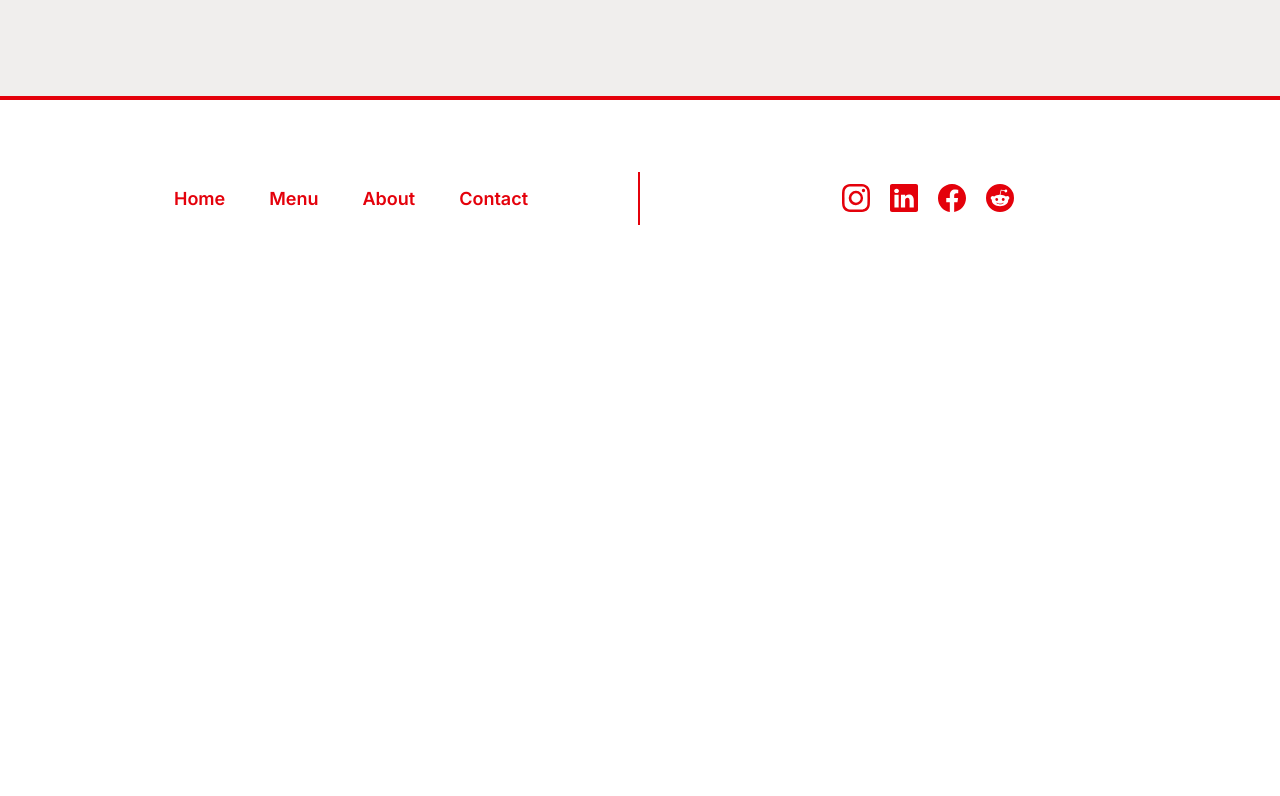
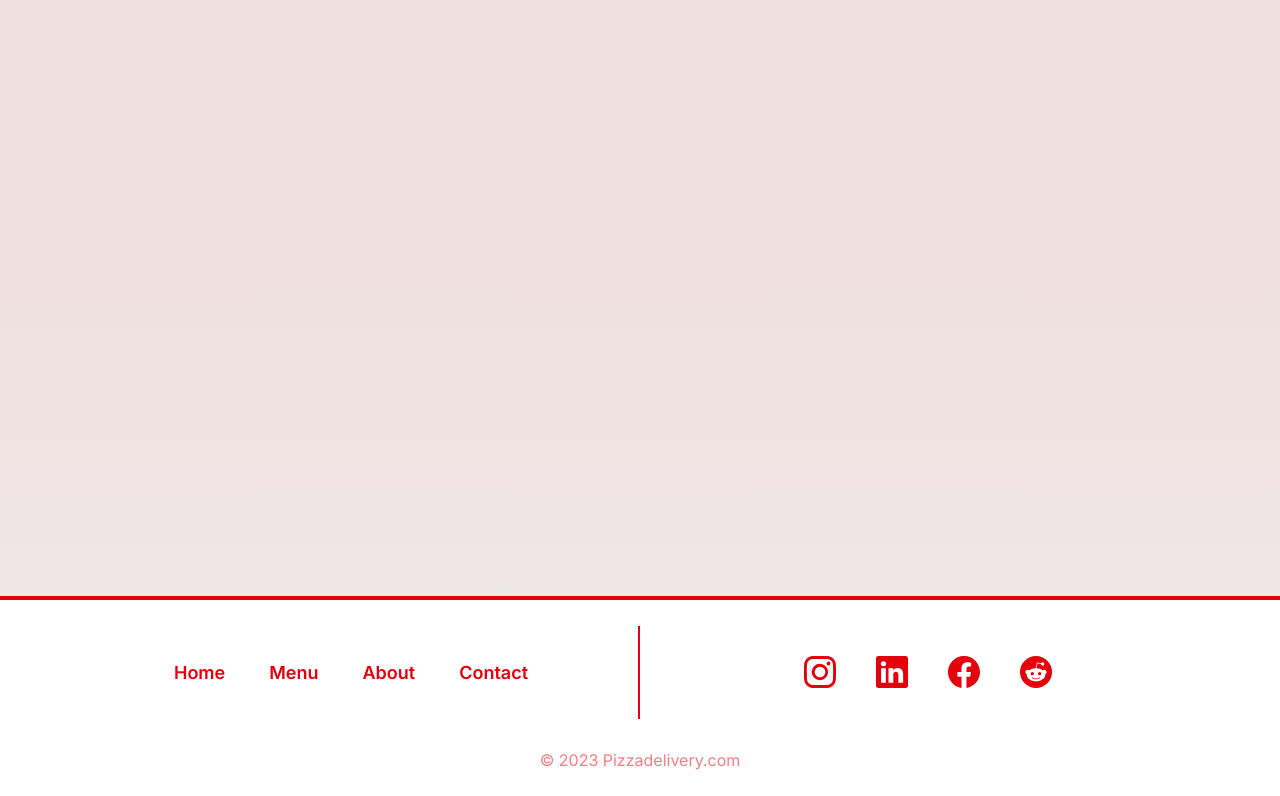
Before and after one commit to Mahyarnafisi/pizza, a React (Create React App) app: page /contact in a window 1280 px wide. Shown: the part 224-1020 px from the top of the page. Before the commit the page ends 800 px from the top, so only its background shows below. Built offline with nearby package versions, Linux system fonts and the light colour scheme; a web font is replaced by a local one.

Commit message:
added copy right text in footer end

```diff
--- a/src/components/footer.jsx
+++ b/src/components/footer.jsx
@@ -28,6 +28,7 @@ function Footer() {
         <BsFacebook className="socialMedia-icon" />
         <BsReddit className="socialMedia-icon" />
       </div>
+      <div className="copyRight">&copy; 2023 Pizzadelivery.com</div>
     </div>
   );
 }
--- a/src/styles/about.css
+++ b/src/styles/about.css
@@ -1,3 +1,5 @@
 .about {
   background-color: var(--color-bg);
+  height: 90vh;
+  background-image: linear-gradient(180deg, #e4010b10 50%, transparent 150%);
 }
--- a/src/styles/contact.css
+++ b/src/styles/contact.css
@@ -1,3 +1,5 @@
 .contact {
   background-color: var(--color-bg);
+  height: 90vh;
+  background-image: linear-gradient(180deg, #e4010b10 50%, transparent 150%);
 }
--- a/src/styles/footer.css
+++ b/src/styles/footer.css
@@ -17,6 +17,7 @@
   flex-wrap: wrap;
   border-right: 2px solid var(--color-tertiary);
   width: 50%;
+  padding: 2rem;
 }
 
 .footer__socialMedia {
@@ -25,15 +26,22 @@
   display: flex;
   justify-content: center;
   align-items: center;
-  gap: 2rem;
+  gap: 4rem;
+  padding: 2rem;
 }
 .socialMedia-icon {
-  font-size: 2.8rem;
+  font-size: 3.2rem;
   color: var(--color-tertiary);
   cursor: pointer;
 }
 
 .socialMedia-icon:hover {
-  color: var(--color-white);
-  background-color: var(--color-tertiary);
+  filter: brightness(120%);
 }
+
+.copyRight {
+  font-size: 1.6rem;
+  opacity: 50%;
+  color: var(--color-tertiary);
+  margin-top: 2rem;
+}
--- a/src/styles/menu.css
+++ b/src/styles/menu.css
@@ -1,5 +1,7 @@
 .menu {
   background-color: var(--color-bg);
+  height: 90vh;
+  background-image: linear-gradient(180deg, #e4010b10 50%, transparent 150%);
 }
 
 .list__link {
```
